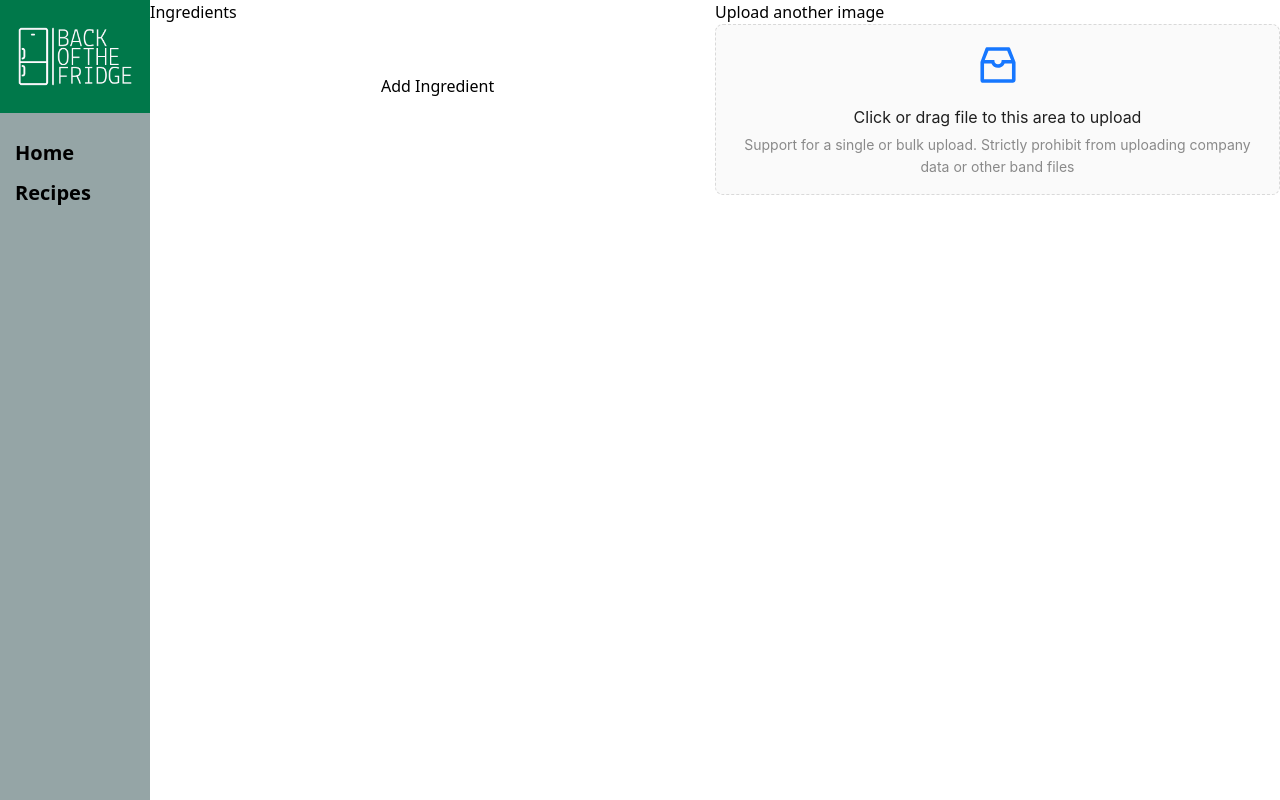
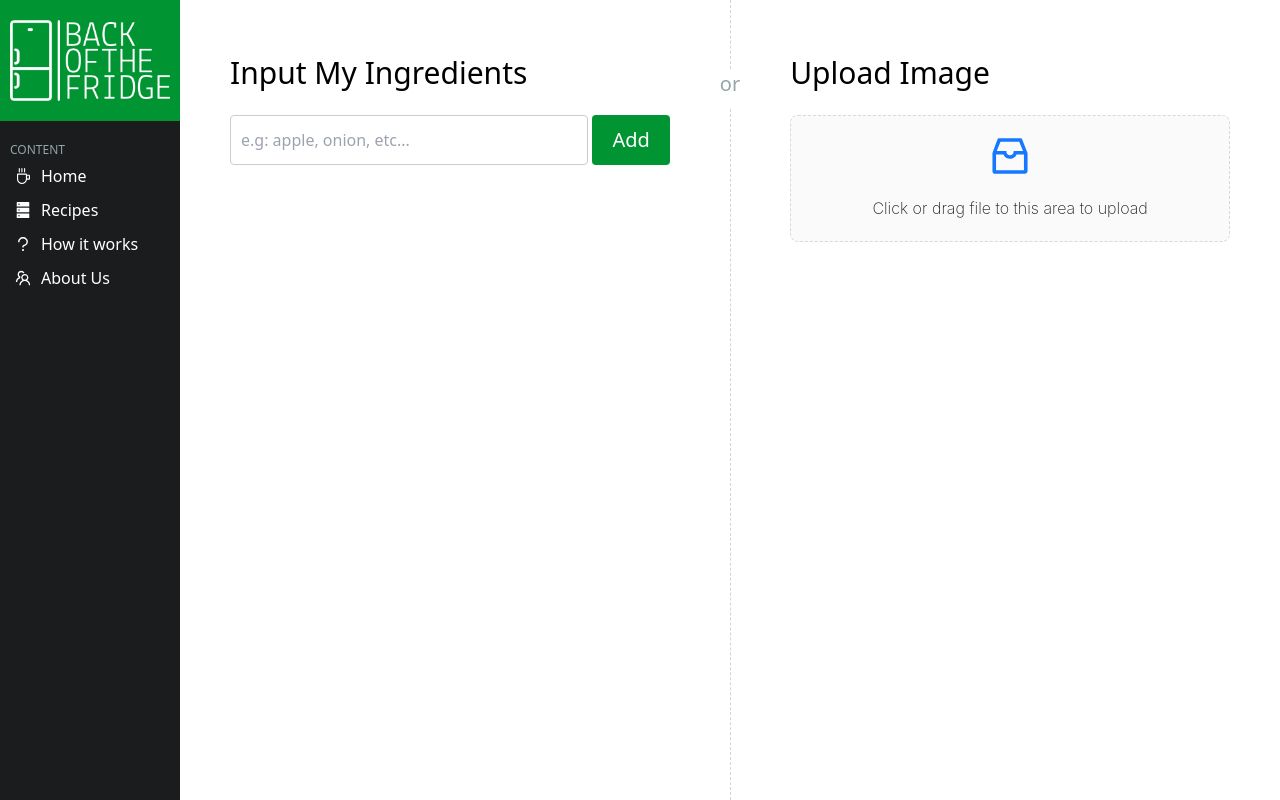
Before and after one commit to diegodofe/back-of-the-fridge, a Next.js app: page / in a window 1280 px wide. Built offline with nearby package versions, Linux system fonts and the light colour scheme.

Commit message:
Navbar and Image Upload

```diff
--- a/src/components/ImageUploaderMenu.tsx
+++ b/src/components/ImageUploaderMenu.tsx
@@ -1,16 +1,16 @@
 import React from "react";
-import { InboxOutlined } from "@ant-design/icons";
-import type { UploadProps } from "antd";
-import { message, Upload } from "antd";
+import {InboxOutlined} from "@ant-design/icons";
+import type {UploadProps} from "antd";
+import {message, Upload} from "antd";
 
-const { Dragger } = Upload;
+const {Dragger} = Upload;
 
 const props: UploadProps = {
   name: "file",
   multiple: true,
   action: "https://www.mocky.io/v2/5cc8019d300000980a055e76",
   onChange(info) {
-    const { status } = info.file;
+    const {status} = info.file;
     if (status !== "uploading") {
       console.log(info.file, info.fileList);
     }
@@ -27,9 +27,8 @@ const props: UploadProps = {
 
 export function ImageUploaderMenu() {
   return (
-    <div style={{ display: "flex", flexDirection: "column" }}>
-      <h1>Upload another image</h1>
-
+    <div className="image-uploader">
+      <h2 className='ingredients-page__title'>Upload Image</h2>
       <Dragger {...props}>
         <p className="ant-upload-drag-icon">
           <InboxOutlined />
@@ -37,10 +36,6 @@ export function ImageUploaderMenu() {
         <p className="ant-upload-text">
           Click or drag file to this area to upload
         </p>
-        <p className="ant-upload-hint">
-          Support for a single or bulk upload. Strictly prohibit from uploading
-          company data or other band files
-        </p>
       </Dragger>
     </div>
   );
--- a/src/components/IngredientsList/IngredientsList.tsx
+++ b/src/components/IngredientsList/IngredientsList.tsx
@@ -14,8 +14,10 @@ function IngredientsList() {
   };
 
   const handleAddIngredient = () => {
+    if (newIngredient.length > 0) {
       setIngredients([...ingredients, newIngredient]);
       setNewIngredient('');
+    }
   };
 
   const handleAddIngredientForm = (e: React.FormEvent<HTMLFormElement>) => {
@@ -23,10 +25,8 @@ function IngredientsList() {
   };
 
   return (
-    <div>
-      <h2>Ingredients</h2>
-      <div style={{height: "50px"}} />
-      <ul>
+    <div className='ingredients-page'>
+      <h2 className='ingredients-page__title'>Input My Ingredients</h2>
       {ingredients.map((ingredient, index) => (
         <Ingredient
           // eslint-disable-next-line react/no-array-index-key
@@ -36,23 +36,31 @@ function IngredientsList() {
           handleDeleteIngredient={handleDeleteIngredient}
         />
       ))}
-      </ul>
-      <form onSubmit={handleAddIngredientForm}>
-        <input type="text"
+      <form
+        className='add-ingredient-form'
+        onSubmit={handleAddIngredientForm}
+
+      >
+        <input
+          className='add-ingredient-form__input'
+          type="text"
           onChange={(e) => {
             setNewIngredient(e.target.value);
           }}
           value={newIngredient}
+          placeholder="e.g: apple, onion, etc..."
         />
+        <div style={{width: '5px'}} />
         <button
+          className='add-ingredient-form__button'
           type="submit"
           onClick={handleAddIngredient}
           value={newIngredient}
         >
-          Add Ingredient
+          Add
         </button>
       </form>
-    </div>
+    </div >
   );
 }
 
--- a/src/components/IngredientsList/Ingreditent.tsx
+++ b/src/components/IngredientsList/Ingreditent.tsx
@@ -1,25 +1,38 @@
-import React from 'react'
+import {DeleteFilled} from '@ant-design/icons';
+import React from 'react';
 
 interface IngredientProps {
   index: number;
   ingredient: string;
-  handleDeleteIngredient : (index: number) => void;
+  handleDeleteIngredient: (index: number) => void;
 }
 
-function Ingredient({index, ingredient, handleDeleteIngredient} : IngredientProps) {
+function Ingredient({index, ingredient, handleDeleteIngredient}: IngredientProps) {
 
-    return (
-        <div style={{
-          border: '1px solid black',
-          margin: 8,
-          padding: 8
-        }} >
-          {ingredient}
-          <button type='button'
+  const [mouseIsIn, setMouseIsIn] = React.useState<boolean>(false);
+
+  const handleMouseEnter = () => {
+    setMouseIsIn(true);
+  };
+
+  const handleMouseLeave = () => {
+    setMouseIsIn(false);
+  };
+
+  return (
+    <div className='ingredient-item' onMouseEnter={handleMouseEnter} onMouseLeave={handleMouseLeave}>
+      <div className='ingredient-item__text'>
+        {ingredient}
+      </div>
+      {mouseIsIn &&
+        <button type='button'
+          className='ingredient-item__button'
           onClick={() => handleDeleteIngredient(index)}>
-            Delete</button>
-        </div>
-    )
+          <DeleteFilled className='trash-icon' />
+        </button>
+      }
+    </div>
+  );
 }
 
 export default Ingredient;
--- a/src/components/Navbar.tsx
+++ b/src/components/Navbar.tsx
@@ -1,14 +1,36 @@
+import {CoffeeOutlined, DatabaseFilled, QuestionOutlined, TeamOutlined} from "@ant-design/icons";
 import Link from "next/link";
 import React from "react";
 
 export const Navbar = () => {
 
   return (
-    <nav className="navbar" style={{maxWidth: '150px'}}>
-      <img src="logo.png" alt="logo" />
+    <nav className="navbar">
+      <div className="logo-cntr">
+        <img src="logo2.png" alt="logo" />
+      </div>
       <div style={{height: '20px'}}></div>
-      <Link className="navbar__item" href="/">Home</Link>
-      <Link className="navbar__item" href="/recipes">Recipes</Link>
+      <div className="navbar__header">CONTENT</div>
+      <Link className="navbar__item" href="/">
+        <div className="navbar__item__icon">
+          <CoffeeOutlined />
+        </div>
+        Home</Link>
+      <Link className="navbar__item" href="/recipes">
+        <div className="navbar__item__icon">
+          <DatabaseFilled />
+        </div>
+        Recipes</Link>
+      <Link className="navbar__item" href="/recipes">
+        <div className="navbar__item__icon">
+          <QuestionOutlined />
+        </div>
+        How it works</Link>
+      <Link className="navbar__item" href="/recipes">
+        <div className="navbar__item__icon">
+          <TeamOutlined />
+        </div>
+        About Us</Link>
     </nav >
   );
 };
--- /dev/null
+++ b/src/components/OrDivider.tsx
@@ -0,0 +1,19 @@
+import React from 'react';
+
+const OrDivider = () => {
+  return (
+    <div className="or-divider">
+      <div className="or-divider__line-top">
+        <div className='or-divider__line__left'></div>
+        <div className='or-divider__line__right'></div>
+      </div>
+      <div className="or-divider__text">or</div>
+      <div className="or-divider__line-bottom">
+        <div className='or-divider__line__left'></div>
+        <div className='or-divider__line__right'></div>
+      </div>
+    </div>
+  );
+};
+
+export default OrDivider;
--- a/src/pages/index.tsx
+++ b/src/pages/index.tsx
@@ -1,7 +1,8 @@
-import { type NextPage } from "next";
+import {type NextPage} from "next";
 import Head from "next/head";
 import IngredientsList from "../components/IngredientsList/IngredientsList";
-import { ImageUploaderMenu } from "../components/ImageUploaderMenu";
+import {ImageUploaderMenu} from "../components/ImageUploaderMenu";
+import OrDivider from "../components/OrDivider";
 
 const Home: NextPage = () => {
   return (
@@ -16,11 +17,11 @@ const Home: NextPage = () => {
           display: "flex",
         }}
       >
-        <div style={{ flex: 1 }}>
+        <div style={{flex: 1}}>
           <IngredientsList />
         </div>
-
-        <div style={{ flex: 1 }}>
+        <OrDivider />
+        <div style={{flex: 1}}>
           <ImageUploaderMenu />
         </div>
       </main>
--- a/src/styles/globals.css
+++ b/src/styles/globals.css
@@ -2,21 +2,168 @@
 @tailwind components;
 @tailwind utilities;
 
+@import url('https://fonts.googleapis.com/css2?family=Titillium+Web:wght@200;300;400&display=swap');
+
+body {
+  font-family: 'Titillium' 'Dosis', 'Open Sans', serif;
+  font-weight: 200;
+}
+
 .navbar {
-  background-color: #95a5a6;
-  max-width: 150px;
+  background-color: #1A1C1E;
+  max-width: 180px;
   display: flex;
   flex-direction: column;
+}
+
+.logo-cntr {
+  display: flex;
+  justify-content: center;
+  align-items: center;
+  padding: 20px 10px;
+  background-color: #009432;
+}
+
+.navbar__header {
+  font-size: 12px;
+  font-weight: 200;
+  color: ;
+  margin-left: 10px;
+  color: #95a5a6;
 }
 
 .navbar__item {
   padding: 5px 15px;
   cursor: pointer;
-  font-size: 20px;
-  font-weight: 700;
+  font-size: 16px;
+  font-weight: 300;
+  color: white;
+  display: flex;
+  align-items: center;
 }
 
+.navbar__item__icon {
+  display: flex;
+  align-items: center;
+  justify-content: center;
+  margin-right: 10px;
+  font-weight: 800;
+}
+
+
 .navbar__item:hover {
-  background-color: #00784A;
+  background-color: #009432;
   color: white;
 }
+
+.ingredients-page {
+  padding: 50px;
+}
+
+.ingredients-page__title {
+  font-size: 30px;
+  font-weight: 300;
+  margin-bottom: 20px;
+}
+
+.add-ingredient-form {
+  display: flex;
+}
+
+.add-ingredient-form__input {
+  width: 100%;
+  padding: 10px;
+  font-size: 16px;
+  border: 1px solid #ccc;
+  border-radius: 4px;
+  box-sizing: border-box;
+}
+
+.add-ingredient-form__input {
+  outline-color: #009432;
+}
+
+.add-ingredient-form__button {
+  background-color: #009432;
+  color: white;
+  padding: 10px 20px;
+  border: none;
+  border-radius: 4px;
+  cursor: pointer;
+  font-size: 20px;
+}
+
+.ingredient-item__header {
+  font-size: 9px;
+  color: #95a5a6;
+  margin-bottom: 5px;
+}
+
+.ingredient-item {
+  display: flex;
+  justify-content: space-between;
+  align-items: center;
+  margin-bottom: 10px;
+  border: 1px solid #00784A;
+  border-radius: 5px;
+}
+
+.ingredient-item__text {
+  padding: 10px;
+  font-size: 16px;
+}
+
+.ingredient-item:hover {
+  border-color: black;
+  cursor: pointer;
+}
+
+.ingredient-item__button {
+  margin-right: 15px;
+}
+
+.trash-icon {
+  color: #e74c3c;
+  font-size: 25px;
+}
+
+.image-uploader {
+  display: flex;
+  flex-direction: column;
+  padding: 50px;
+  height: 100vh;
+}
+
+.or-divider {
+  display: flex;
+  flex-direction: column;
+  align-items: center;
+  color: #95a5a6;
+}
+
+.or-divider__text {
+  font-size: 20px;
+  font-weight: 300;
+  margin-bottom: 10px;
+}
+
+.or-divider__line-top {
+  height: 80px;
+  display: flex;
+}
+
+.or-divider__line-bottom {
+  height: 100%;
+  display: flex;
+}
+
+.or-divider__line__left {
+  border-right: 1px dashed lightgrey;
+  background-color: blue2;
+  flex: 1;
+}
+
+.or-divider__line__right {
+  flex: 1;
+  background-color: blue;
+}
```
Also changed, not shown: public/logo2.png (added). Lines whose indentation alone changed are shown as unchanged.
